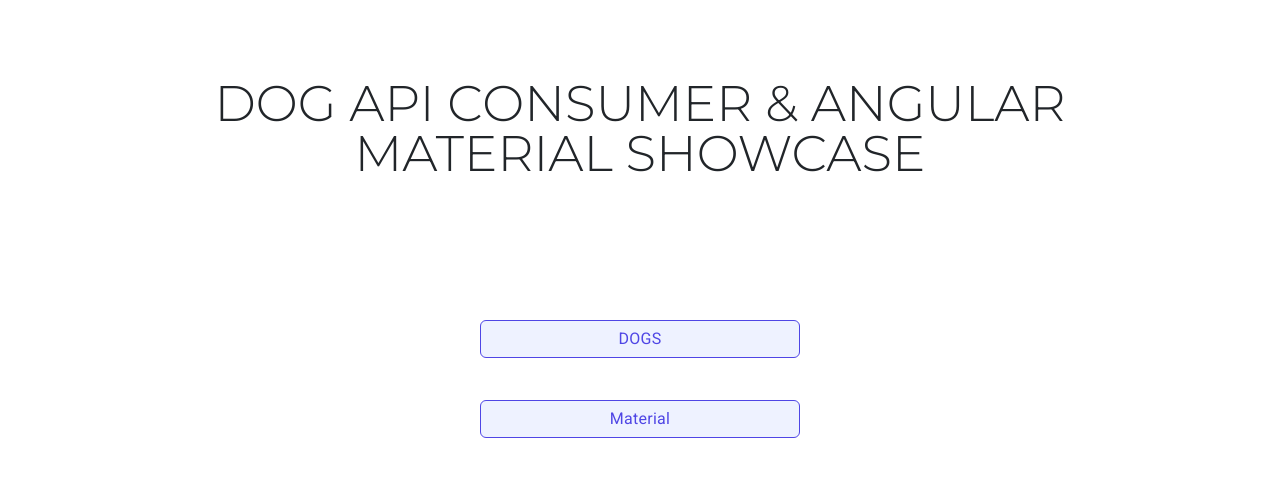
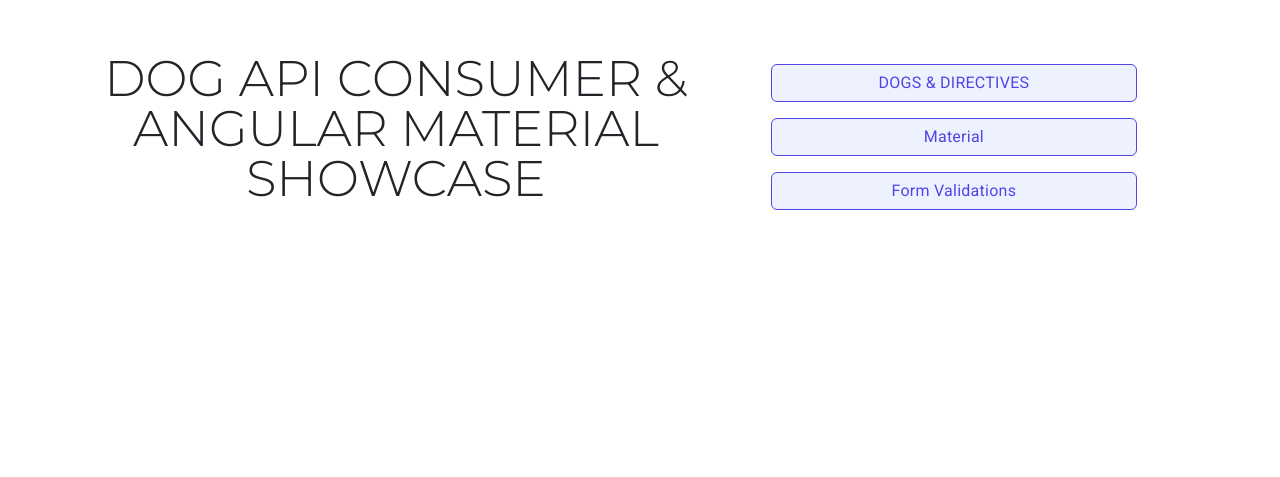
Before and after one commit to ayee-lucas/proyecto1_is4tech, an Angular app: page /welcome in a window 1280 px wide. Shown: the part 263-740 px from the top of the page. Built offline with nearby package versions, Linux system fonts and the light colour scheme.

Commit message:
Improved layout | Added Validations nav button

```diff
--- a/src/app/modules/admin/components/welcome/welcome.component.html
+++ b/src/app/modules/admin/components/welcome/welcome.component.html
@@ -1,12 +1,19 @@
 <main class="container d-flex w-100 vh-100 align-items-center">
   <h1 class="fw-light text-center lh-1">DOG API CONSUMER & ANGULAR MATERIAL SHOWCASE</h1>
-  <a
-    class="btn w-25 position-absolute start-50 translate-middle"
-    routerLink="/dogs"
-  >DOGS</a>
-  <a
-    style="bottom: 10%"
-    class="btn w-25 position-absolute start-50 translate-middle"
-    routerLink="/material"
-  >Material</a>
+  <div class="d-flex w-100 flex-column justify-content-center align-items-center gap-3">
+    <a
+      class="btn w-75"
+      routerLink="/dogs"
+    >DOGS & DIRECTIVES</a>
+    <a
+      class="btn w-75"
+      routerLink="/material"
+    >Material</a>
+    <a
+      style="bottom: 10%"
+      class="btn w-75"
+      routerLink="/validations"
+    >Form Validations</a>
+  </div>
+
 </main>
```
